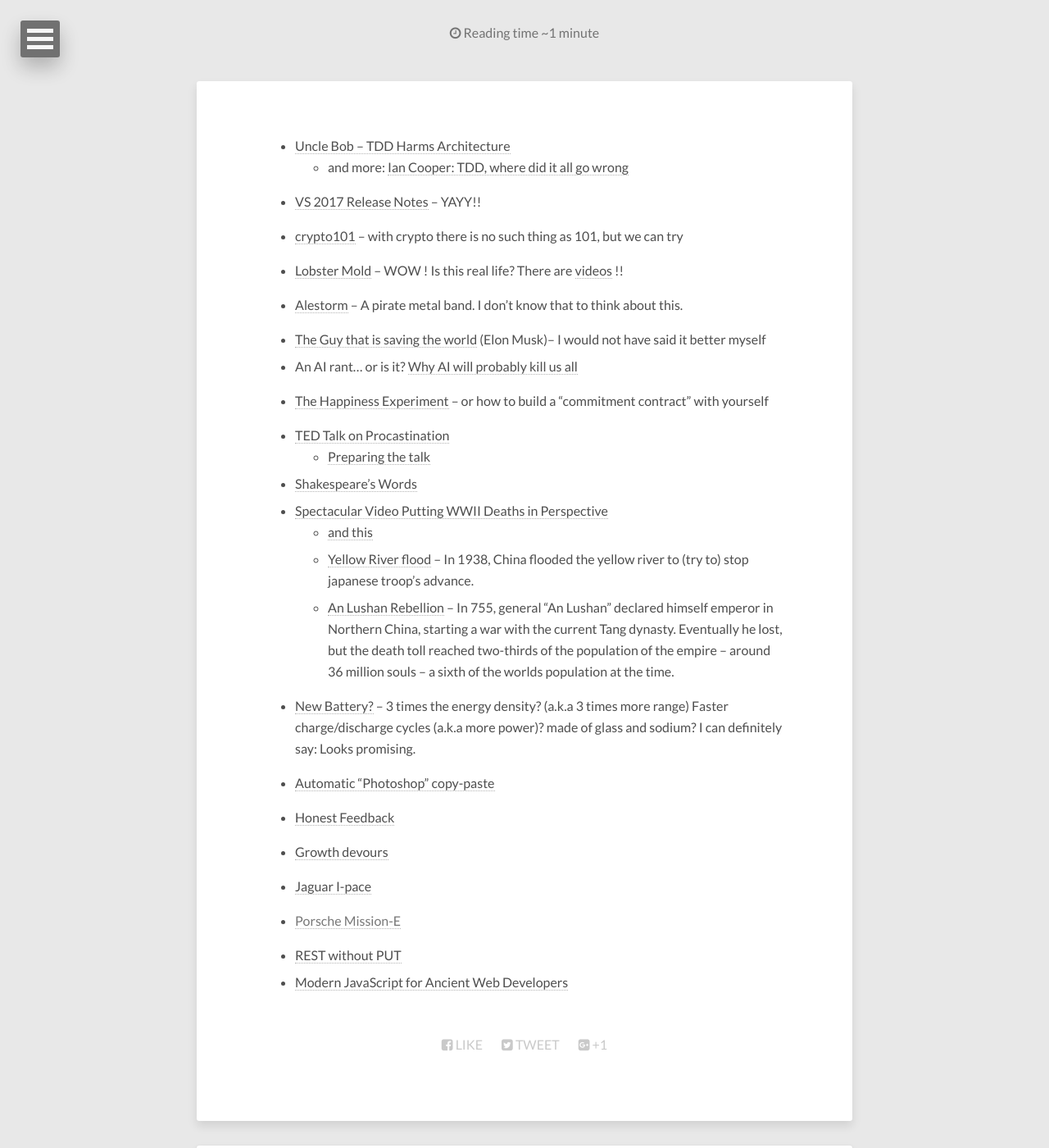
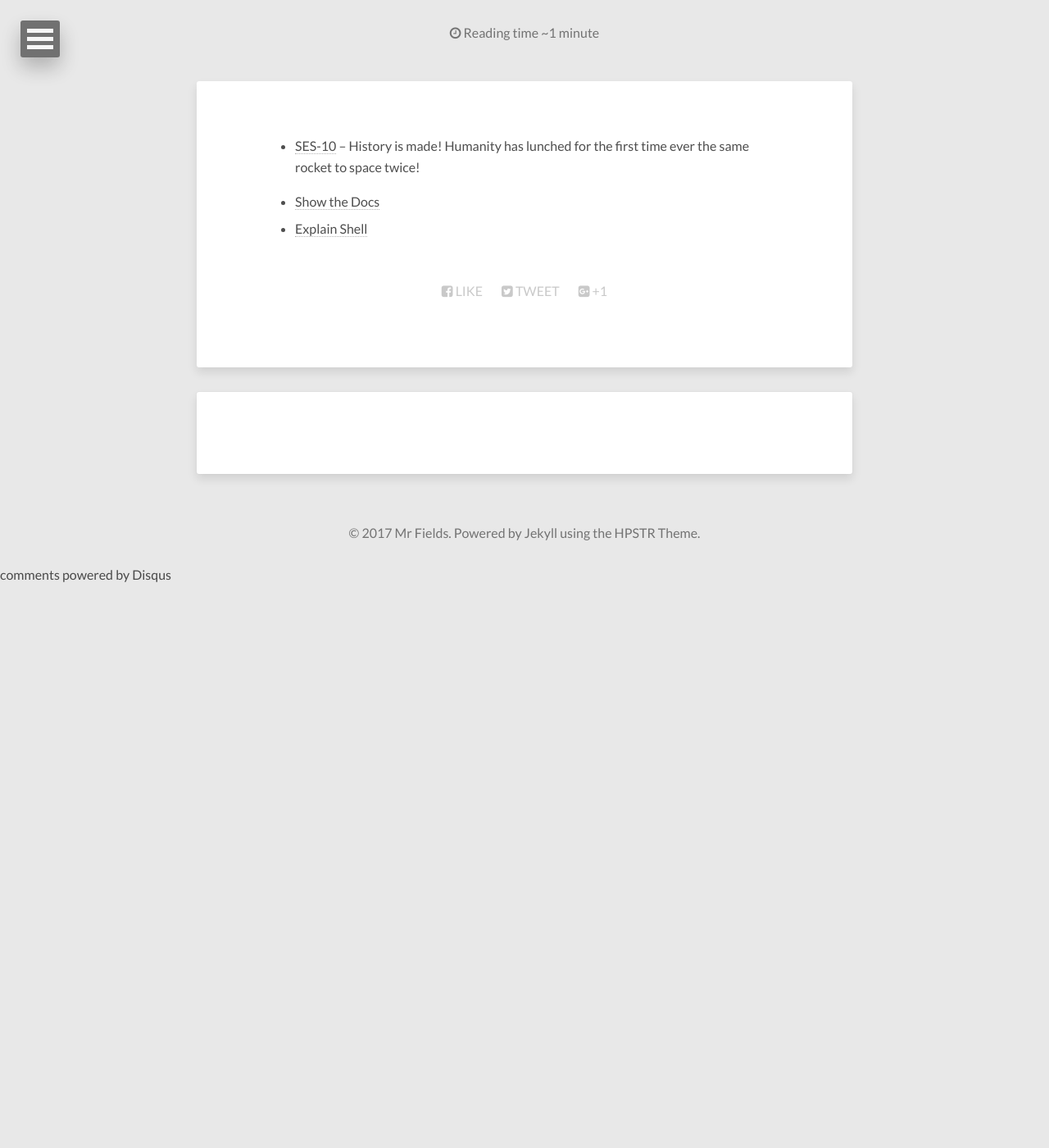
Before and after one commit to vetras/vetras.github.io, a Jekyll site: the page built from readings/current-list.md, in a window 1280 px wide and 1400 px high. Shown: the whole window at 82% size. Built offline with Jekyll 4.4.1, drawn with Linux system fonts in a browser that asks for light colours; nearby versions of some CDN libraries; our own code applies the rules of GitHub Pages for plain Markdown files; comment, search, counter and statistics services are not loaded.

Commit message:
update readings

```diff
--- a/package.json
+++ b/package.json
@@ -21,5 +21,8 @@
     "grunt-contrib-watch": "~0.5.2",
     "grunt-contrib-imagemin": "~0.2.0",
     "grunt-svgmin": "~0.2.0"
+  },
+  "scripts": {
+    "start": "bundle exec jekyll serve"
   }
 }
--- a/readings/current-list.md
+++ b/readings/current-list.md
@@ -1,36 +1,5 @@
 
-- [Uncle Bob -- TDD Harms Architecture](http://blog.cleancoder.com/uncle-bob/2017/03/03/TDD-Harms-Architecture.html)
-  - and more: [Ian Cooper: TDD, where did it all go wrong](https://vimeo.com/68375232)
+- [SES-10](http://www.spacex.com/webcast#travis) -- History is made! Humanity has lunched for the first time ever the same rocket to space twice!
 
-- [VS 2017 Release Notes](https://www.visualstudio.com/en-us/news/releasenotes/vs2017-relnotes) -- YAYY!!
-
-- [crypto101](https://www.crypto101.io/) -- with crypto there is no such thing as 101, but we can try
-
-- [Lobster Mold](http://mlcalliance.org/all-about-lobster/lobster-101-molting/) -- WOW ! Is this real life? There are [videos](https://www.youtube.com/results?search_query=lobster+molding) !!
-
-- [Alestorm](https://www.youtube.com/watch?v=ta-Z_psXODw) -- A pirate metal band. I don't know that to think about this.
-
-- [The Guy that is saving the world](https://www.youtube.com/watch?v=WaAJAwi3Q1U) (Elon Musk)-- I would not have said it better myself
-- An AI rant... or is it? [Why AI will probably kill us all](https://www.youtube.com/watch?v=SPAmbUZ9UKk)
-- [The Happiness Experiment](https://www.youtube.com/watch?v=hEd4UW5f7s4&t=6s) -- or how to build a "commitment contract" with yourself
-
-- [TED Talk on Procastination](https://waitbutwhy.com/2016/03/my-ted-talk.html)
-  - [Preparing the talk](https://waitbutwhy.com/2016/03/doing-a-ted-talk-the-full-story.html)
-- [Shakespeare's Words](http://waitbutwhy.com/2015/07/shakespeare-coined-mad-words.html)
-- [Spectacular Video Putting WWII Deaths in Perspective](https://waitbutwhy.com/2015/06/spectacular-video-putting-wwii-deaths-perspective.html)
-  - [and this](http://waitbutwhy.com/2013/08/the-death-toll-comparison-breakdown.html)
-  - [Yellow River flood](https://en.wikipedia.org/wiki/1938_Yellow_River_flood) -- In 1938, China flooded the yellow river to (try to) stop japanese troop's advance.
-  - [An Lushan Rebellion](https://en.wikipedia.org/wiki/An_Lushan_Rebellion) -- In 755, general "An Lushan" declared himself emperor in Northern China, starting a war with the current Tang dynasty. Eventually he lost, but the death toll reached two-thirds of the population of the empire -- around 36 million souls -- a sixth of the worlds population at the time.
-
-- [New Battery?](https://news.utexas.edu/2017/02/28/goodenough-introduces-new-battery-technology) -- 3 times the energy density? (a.k.a 3 times more range) Faster charge/discharge cycles (a.k.a more power)? made of glass and sodium? I can definitely say: Looks promising.
-
-- [Automatic "Photoshop" copy-paste](https://github.com/luanfujun/deep-photo-styletransfer)
-
-- [Honest Feedback](https://m.signalvnoise.com/unlock-honest-feedback-with-this-one-word-dcaf3839e7ee)
-- [Growth devours](https://m.signalvnoise.com/exponential-growth-devours-and-corrupts-c5562fbf131)
-
-- [Jaguar I-pace](http://insideevs.com/jaguar-i-pace-220-mile-all-electric-i-pace-suv-to-arrive-in-2018/)
-- [Porsche Mission-E]()
-
-- [REST without PUT](https://www.thoughtworks.com/insights/blog/rest-api-design-resource-modeling)
-- [Modern JavaScript for Ancient Web Developers](https://trackchanges.postlight.com/modern-javascript-for-ancient-web-developers-58e7cae050f9#.2tpky4xfc)
+- [Show the Docs](http://showthedocs.com/)
+- [Explain Shell](https://explainshell.com/)
```
Also changed, not shown: readings/archive/2017/march.md (added, +38 -0 lines), readings/index.md (+3 -2 lines), README.md, readings/archive/2017/febuary.md (renamed from readings/archive/2017/feb.md), readings/archive/2017/january.md (renamed from readings/archive/2017/jan.md).
